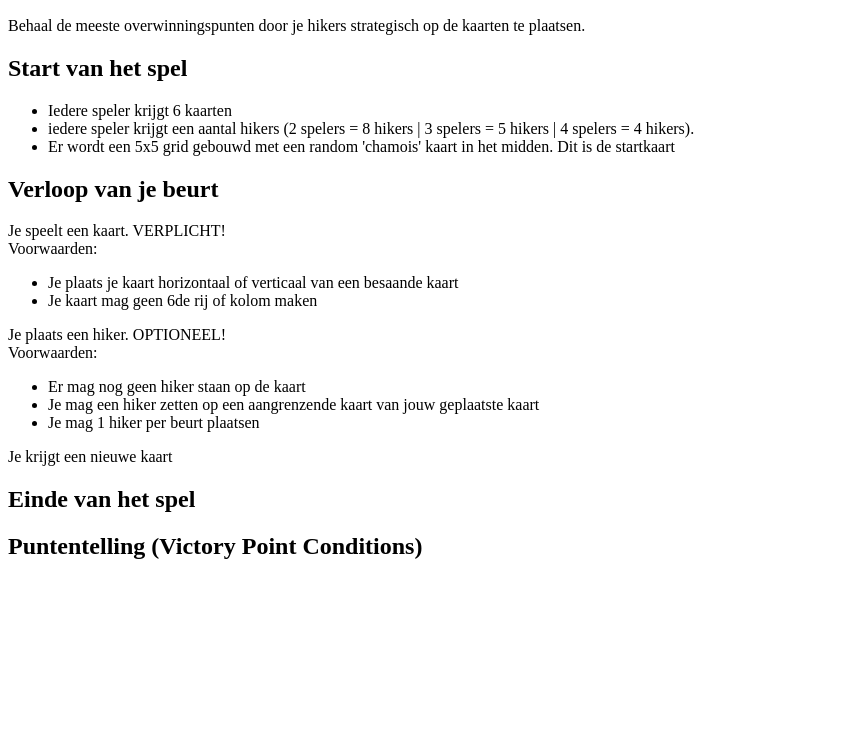
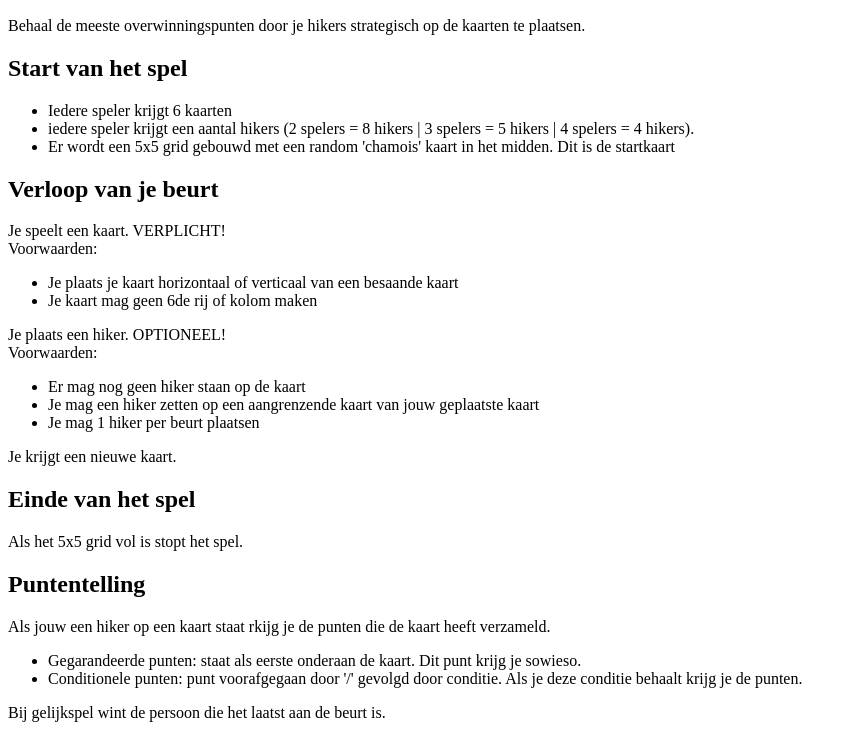
Before and after one commit to SausMeesterXIV/TestAlpina, a website: page src/assets/rules.html in a window 1280 px wide. Shown: the part 110-848 px from the top of the page, without its empty margins (0-857 px from the left). Before the commit the page ends 800 px from the top, so only its background shows below. Drawn offline with Linux system fonts and the light colour scheme.

Commit message:
Einde van het spel en puntentelling

```diff
--- a/src/assets/rules.html
+++ b/src/assets/rules.html
@@ -44,11 +44,18 @@
                 </ul>
             </p>
 
-            <p>Je krijgt een nieuwe kaart</p>
+            <p>Je krijgt een nieuwe kaart.</p>
 
             <h2>Einde van het spel</h2>
+            <p>Als het 5x5 grid vol is stopt het spel.</p>
 
-            <h2>Puntentelling (Victory Point Conditions)</h2>
+            <h2>Puntentelling</h2>
+            <p>Als jouw een hiker op een kaart staat rkijg je de punten die de kaart heeft verzameld.</p>
+            <ul>
+                <li>Gegarandeerde punten: staat als eerste onderaan de kaart. Dit punt krijg je sowieso.</li>
+                <li>Conditionele punten: punt voorafgegaan door '/' gevolgd door conditie. Als je deze conditie behaalt krijg je de punten.</li>
+            </ul>
+            <p>Bij gelijkspel wint de persoon die het laatst aan de beurt is.</p>
     </main>
 </body>
 </html>
```
